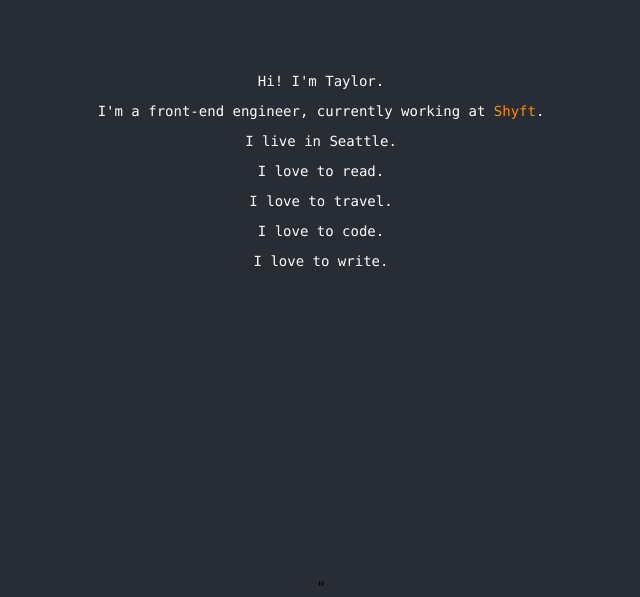
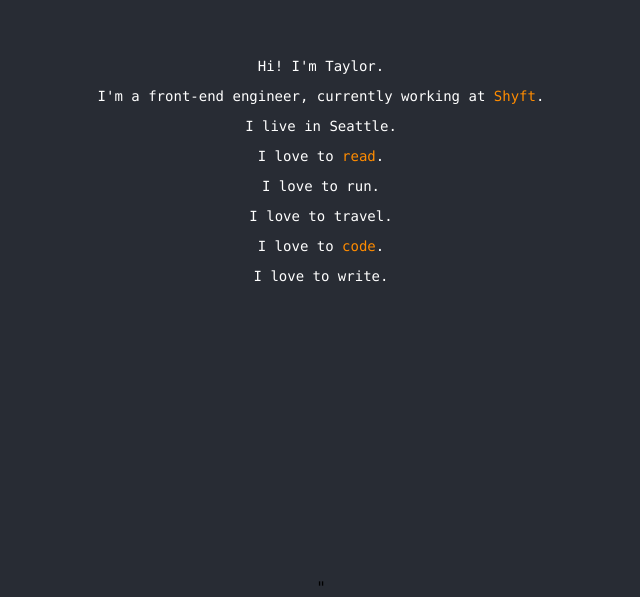
Before and after one commit to tcase360/personal-site, a React (Create React App) app: page / in a window 1280 px wide. Shown: the part 222-819 px from the top of the page, without its empty margins (319-959 px from the left). Built offline with nearby package versions, Linux system fonts and the light colour scheme.

Commit message:
add links

```diff
--- a/public/index.html
+++ b/public/index.html
@@ -4,10 +4,6 @@
     <meta charset="utf-8" />
     <meta name="viewport" content="width=device-width, initial-scale=1" />
     <meta name="theme-color" content="#000000" />
-    <meta
-      name="description"
-      content="Web site created using create-react-app"
-    />
     <link rel="apple-touch-icon" href="logo192.png" />
     <!--
       manifest.json provides metadata used when your web app is installed on a
--- a/src/App.js
+++ b/src/App.js
@@ -10,22 +10,33 @@ function App() {
       <section className="body">
         <p>Hi! I'm Taylor.</p>
 
-        <p>I'm a front-end engineer, currently working at <Link url="//myshyft.com" text="Shyft"/>.</p>
+        <p>
+          I'm a front-end engineer, currently working at{" "}
+          <Link url="//myshyft.com" text="Shyft" />.
+        </p>
 
         <p>I live in Seattle. </p>
 
-        <p>I love to read. </p>
+        <p>
+          I love to{" "}
+          <Link
+            url="https://www.goodreads.com/user/show/53231383-taylor-case"
+            text="read"
+          />
+          .{" "}
+        </p>
+
+        <p>I love to run. </p>
 
         <p>I love to travel. </p>
 
-        <p>I love to code.</p>
+        <p>
+          I love to <Link url="//github.com/tcase360" text="code" />.
+        </p>
 
         <p>I love to write.</p>
       </section>
-
-      <footer className="">
-
-      </footer>"
+      <footer className=""></footer>"
     </div>
   );
 }
```
Also changed, not shown: public/manifest.json.
